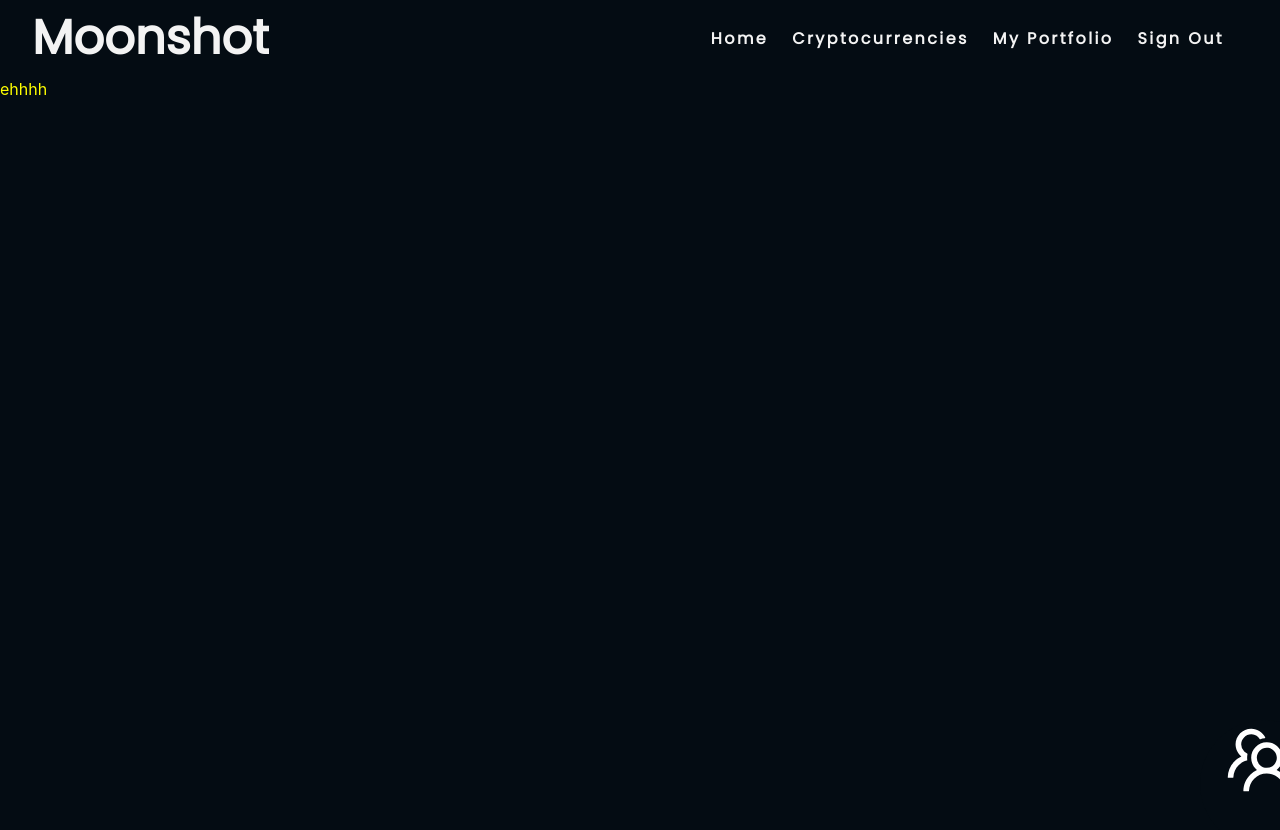
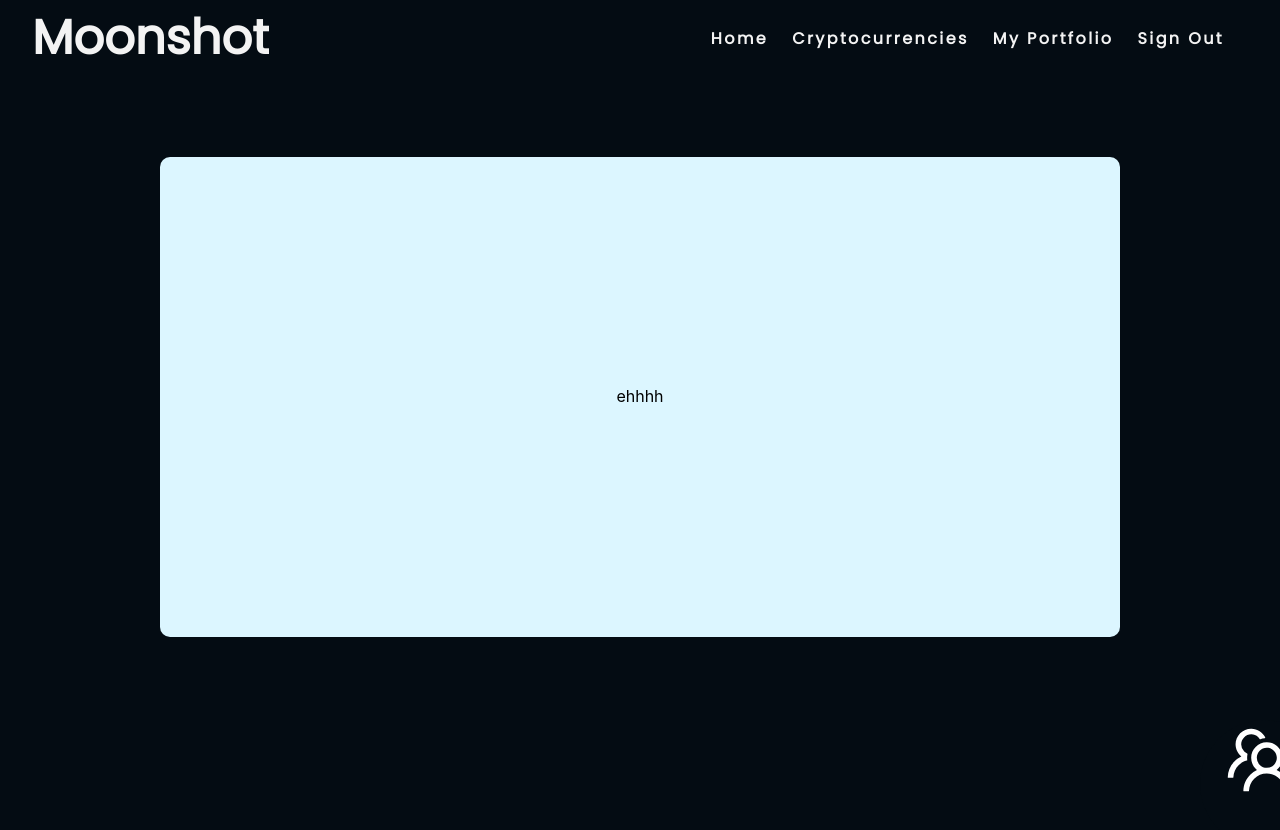
Before and after one commit to IrvHenri/moonshot, a React (Create React App) app in the folder client/: page /currencies/1 in a window 1280 px wide. Shown: the top 830 px of the page. Built offline with nearby package versions, Linux system fonts and the light colour scheme.

Commit message:
created coin directory with coin detail components

```diff
--- a/client/src/App.js
+++ b/client/src/App.js
@@ -1,10 +1,9 @@
 import "./App.css";
 import { BrowserRouter as Router, Switch, Route } from "react-router-dom";
-
 import Navbar from "./components/Navbar";
 import Landing from "./components/Landing";
 import Cryptocurrencies from "./components/Currencies/index";
-import CoinDetail from "./components/Currencies/CoinDetail";
+import CoinDetail from "./components/Coin/Index";
 import Portfolio from "./components/Portfolio";
 import Login from "./components/Login";
 import Signup from "./components/Signup";
--- /dev/null
+++ b/client/src/components/Coin/CoinDetail.css
@@ -0,0 +1,19 @@
+.coin-detail-page {
+  display: flex;
+  flex-direction: column;
+  align-items: center;
+  justify-content: center;
+  background-color: var(--secondary-bg-color);
+  border-radius: 10px;
+  width: 75%;
+  max-width: 1000px;
+  margin: 0 auto;
+  margin-top: 5em;
+  min-height: 60vh;
+  padding: 1.5em;
+}
+
+.coin-detail-header {
+  display: flex;
+  justify-content: space-between;
+}
--- /dev/null
+++ b/client/src/components/Coin/DetailDescription.js
@@ -0,0 +1,6 @@
+import "./CoinDetail.css";
+import React from "react";
+
+export default function DetailDescription() {
+  return <div></div>;
+}
--- /dev/null
+++ b/client/src/components/Coin/DetailGraph.js
@@ -0,0 +1,6 @@
+import "./CoinDetail.css";
+import React from "react";
+
+export default function DetailGraph() {
+  return <div></div>;
+}
--- /dev/null
+++ b/client/src/components/Coin/DetailHeader.js
@@ -0,0 +1,6 @@
+import "./CoinDetail.css";
+import React from "react";
+
+export default function DetailHeader() {
+  return <div className=" coin-detail-header"></div>;
+}
--- /dev/null
+++ b/client/src/components/Coin/DetailStatistics.js
@@ -0,0 +1 @@
+import "./CoinDetail.css";
--- a/client/src/components/Currencies/CoinDetail.css
+++ /dev/null
@@ -1,4 +0,0 @@
-.coin-detail-page {
-  color: yellow;
-  z-index: 100;
-}
--- a/client/src/components/Currencies/CurrencyTable.js
+++ b/client/src/components/Currencies/CurrencyTable.js
@@ -1,5 +1,4 @@
 import { makeStyles } from "@material-ui/core/styles";
-import TableTitle from "./TableTitle";
 import Paper from "@material-ui/core/Paper";
 import Table from "@material-ui/core/Table";
 import TableBody from "@material-ui/core/TableBody";
@@ -46,71 +45,6 @@ const columns = [
   },
 ];
 
-const data = [
-  {
-    id: "bitcoin",
-    symbol: "btc",
-    name: "Bitcoin",
-    image:
-      "https://assets.coingecko.com/coins/images/1/large/bitcoin.png?1547033579",
-    current_price: 34682,
-    market_cap: 650869560416,
-    market_cap_rank: 1,
-    fully_diluted_valuation: 729087178650,
-    total_volume: 22766841138,
-    high_24h: 34924,
-    low_24h: 33174,
-    price_change_24h: 1257.03,
-    price_change_percentage_24h: 3.76078,
-    market_cap_change_24h: 24161151719,
-    market_cap_change_percentage_24h: 3.85525,
-    circulating_supply: 18747087,
-    total_supply: 21000000,
-    max_supply: 21000000,
-    ath: 64805,
-    ath_change_percentage: -46.42388,
-    ath_date: "2021-04-14T11:54:46.763Z",
-    atl: 67.81,
-    atl_change_percentage: 51102.42751,
-    atl_date: "2013-07-06T00:00:00.000Z",
-    roi: null,
-    last_updated: "2021-07-03T18:24:23.220Z",
-  },
-  {
-    id: "ethereum",
-    symbol: "eth",
-    name: "Ethereum",
-    image:
-      "https://assets.coingecko.com/coins/images/279/large/ethereum.png?1595348880",
-    current_price: 2357.81,
-    market_cap: 274666618359,
-    market_cap_rank: 2,
-    fully_diluted_valuation: null,
-    total_volume: 20880000308,
-    high_24h: 2370.62,
-    low_24h: 2195.5,
-    price_change_24h: 133.64,
-    price_change_percentage_24h: 6.00872,
-    market_cap_change_24h: 14785729661,
-    market_cap_change_percentage_24h: 5.68943,
-    circulating_supply: 116558742.999,
-    total_supply: null,
-    max_supply: null,
-    ath: 4356.99,
-    ath_change_percentage: -45.91527,
-    ath_date: "2021-05-12T14:41:48.623Z",
-    atl: 0.432979,
-    atl_change_percentage: 544145.18375,
-    atl_date: "2015-10-20T00:00:00.000Z",
-    roi: {
-      times: 87.65135689672238,
-      currency: "btc",
-      percentage: 8765.135689672237,
-    },
-    last_updated: "2021-07-04T19:04:41.990Z",
-  },
-];
-
 const useStyles = makeStyles({
   root: {
     width: "100%",
@@ -123,7 +57,7 @@ const useStyles = makeStyles({
     background: "#dcf6ff",
   },
 });
-const CurrencyTable = () => {
+const CurrencyTable = ({ data }) => {
   const classes = useStyles();
   const { items, requestSort, direction, active } = useSortableData(data);
 
@@ -131,7 +65,6 @@ const CurrencyTable = () => {
     <div className="currency-table">
       <Paper className={classes.root}>
         <TableContainer className={classes.container}>
-          <TableTitle data={data} />
           <Table stickyHeader aria-label="sticky table">
             <TableHead>
               <TableRow>
--- a/client/src/components/Currencies/index.js
+++ b/client/src/components/Currencies/index.js
@@ -1,10 +1,76 @@
 import React from "react";
+import TableTitle from "./TableTitle";
 import CurrencyTable from "./CurrencyTable";
 
 export default function Cryptocurrencies() {
+  const data = [
+    {
+      id: "bitcoin",
+      symbol: "btc",
+      name: "Bitcoin",
+      image:
+        "https://assets.coingecko.com/coins/images/1/large/bitcoin.png?1547033579",
+      current_price: 34682,
+      market_cap: 650869560416,
+      market_cap_rank: 1,
+      fully_diluted_valuation: 729087178650,
+      total_volume: 22766841138,
+      high_24h: 34924,
+      low_24h: 33174,
+      price_change_24h: 1257.03,
+      price_change_percentage_24h: 3.76078,
+      market_cap_change_24h: 24161151719,
+      market_cap_change_percentage_24h: 3.85525,
+      circulating_supply: 18747087,
+      total_supply: 21000000,
+      max_supply: 21000000,
+      ath: 64805,
+      ath_change_percentage: -46.42388,
+      ath_date: "2021-04-14T11:54:46.763Z",
+      atl: 67.81,
+      atl_change_percentage: 51102.42751,
+      atl_date: "2013-07-06T00:00:00.000Z",
+      roi: null,
+      last_updated: "2021-07-03T18:24:23.220Z",
+    },
+    {
+      id: "ethereum",
+      symbol: "eth",
+      name: "Ethereum",
+      image:
+        "https://assets.coingecko.com/coins/images/279/large/ethereum.png?1595348880",
+      current_price: 2357.81,
+      market_cap: 274666618359,
+      market_cap_rank: 2,
+      fully_diluted_valuation: null,
+      total_volume: 20880000308,
+      high_24h: 2370.62,
+      low_24h: 2195.5,
+      price_change_24h: 133.64,
+      price_change_percentage_24h: 6.00872,
+      market_cap_change_24h: 14785729661,
+      market_cap_change_percentage_24h: 5.68943,
+      circulating_supply: 116558742.999,
+      total_supply: null,
+      max_supply: null,
+      ath: 4356.99,
+      ath_change_percentage: -45.91527,
+      ath_date: "2021-05-12T14:41:48.623Z",
+      atl: 0.432979,
+      atl_change_percentage: 544145.18375,
+      atl_date: "2015-10-20T00:00:00.000Z",
+      roi: {
+        times: 87.65135689672238,
+        currency: "btc",
+        percentage: 8765.135689672237,
+      },
+      last_updated: "2021-07-04T19:04:41.990Z",
+    },
+  ];
   return (
     <div className="currencies-page">
-      <CurrencyTable />
+      <TableTitle data={data} />
+      <CurrencyTable data={data} />
     </div>
   );
 }
```
Also changed, not shown: client/src/components/Coin/Index.js (renamed from client/src/components/Currencies/CoinDetail.js).
